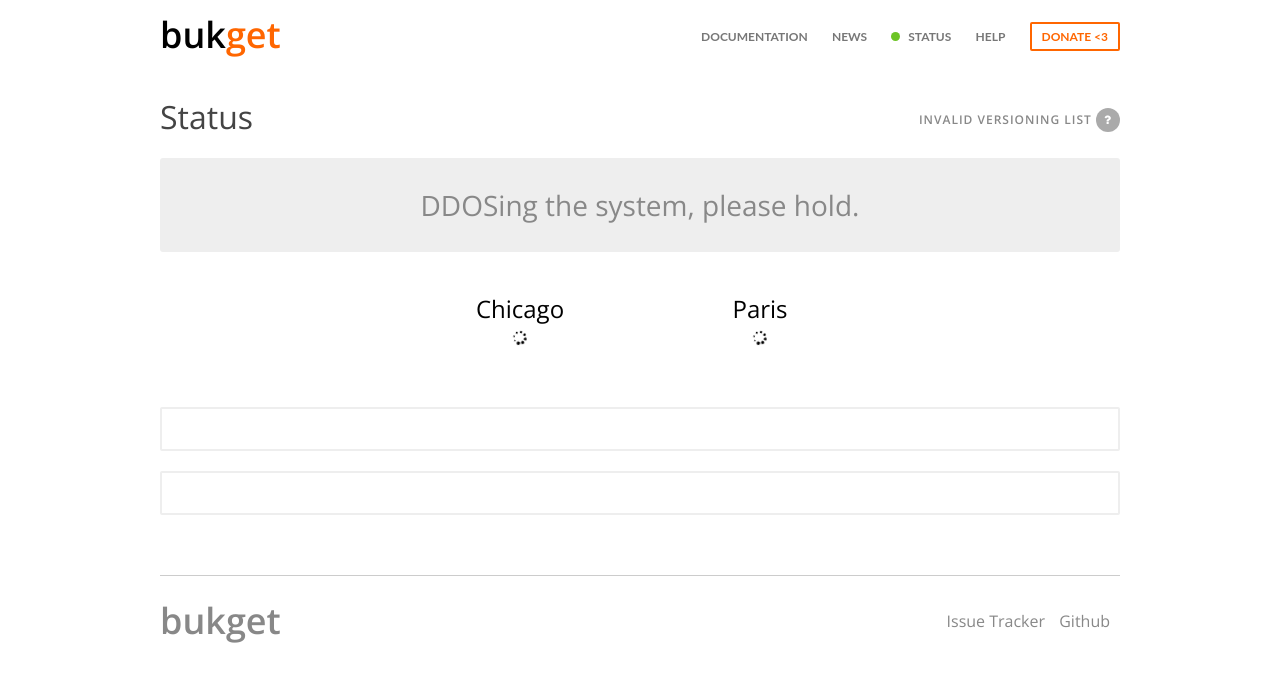
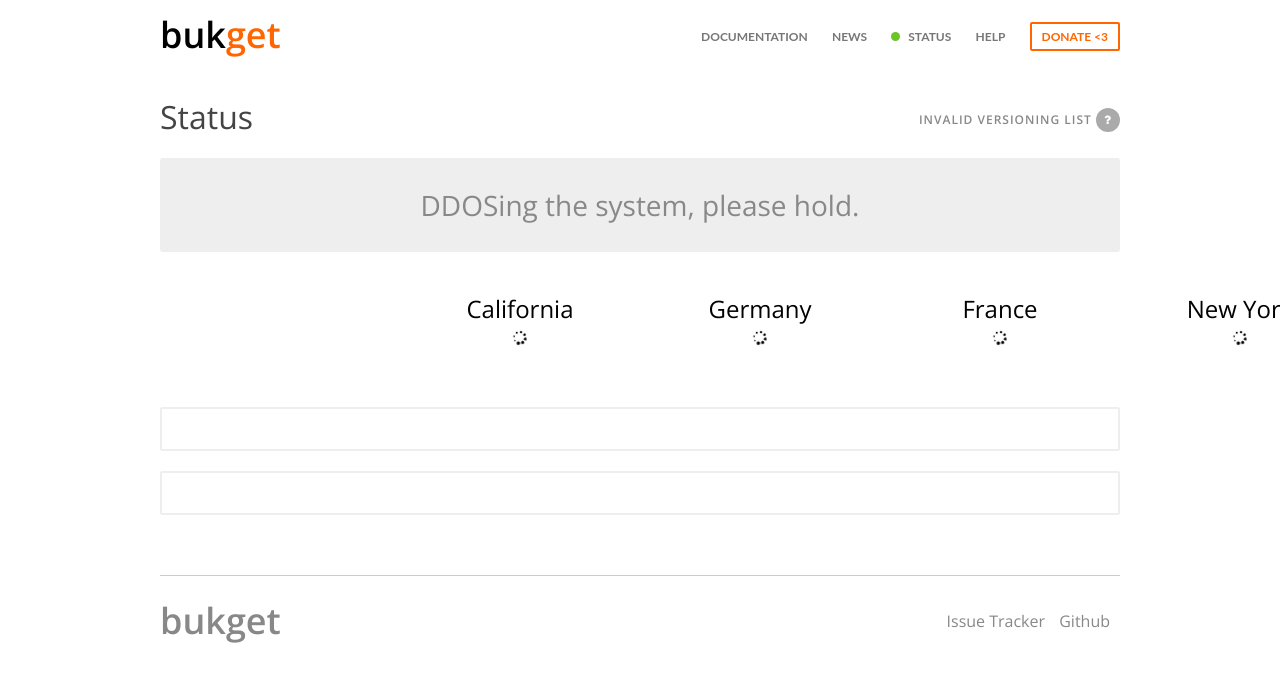
Before and after one commit to BukGet/website, a Jekyll site: the page built from status.html, in a window 1280 px wide. Shown: the top 682 px of the page. Built offline with Jekyll 4.4.1, drawn with Linux system fonts in a browser that asks for light colours; nearby versions of some CDN libraries; some web fonts are replaced.

Commit message:
Update status

```diff
--- a/js/status.js
+++ b/js/status.js
@@ -25,7 +25,7 @@ var Status = {
 
 Status.call = function (callback) {
   $.ajax({
-    url: 'http://bukget-monitor.herokuapp.com',
+    url: 'http://monitor.bukget.org',
     success: function (data) { callback(data); },
     error: function (xml, status, error) { callback(null, error); }
   });
--- a/status.html
+++ b/status.html
@@ -17,16 +17,32 @@ title: Status
         <p>Systems are experiencing slight turbulance.</p>
       </div>
 
-      <div class="system chicago v3">
-        <h2>Chicago</h2>
+      <div class="system ca v3">
+        <h2>California</h2>
 
         <div class="blocks">
           <div class="indicator"><span class="fa fa-spin fa-spinner"></span></div>
         </div>
       </div>
 
-      <div class="system paris v3">
-        <h2>Paris</h2>
+      <div class="system de v3">
+        <h2>Germany</h2>
+
+        <div class="blocks">
+          <div class="indicator"><span class="fa fa-spin fa-spinner"></span></div>
+        </div>
+      </div>
+
+      <div class="system fr v3">
+        <h2>France</h2>
+
+        <div class="blocks">
+          <div class="indicator"><span class="fa fa-spin fa-spinner"></span></div>
+        </div>
+      </div>
+
+      <div class="system ny v3">
+        <h2>New York</h2>
 
         <div class="blocks">
           <div class="indicator"><span class="fa fa-spin fa-spinner"></span></div>
```
